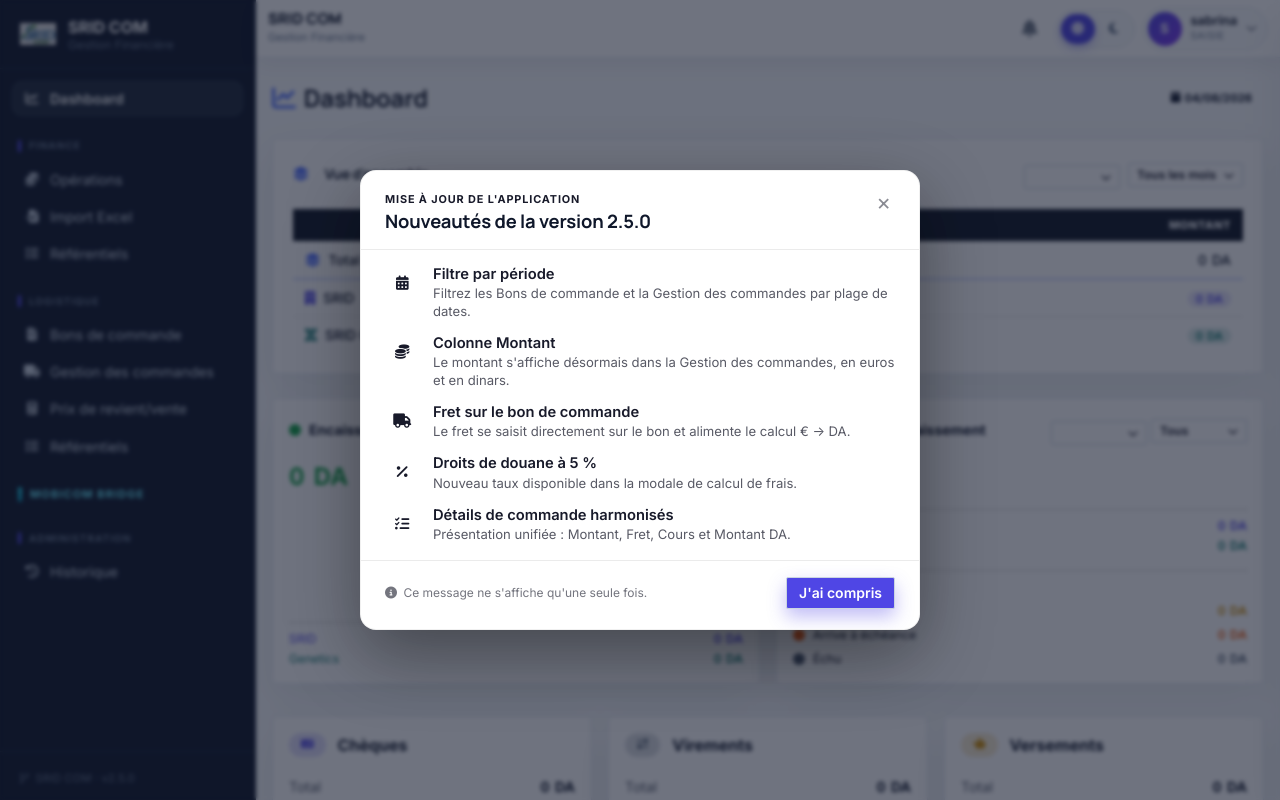
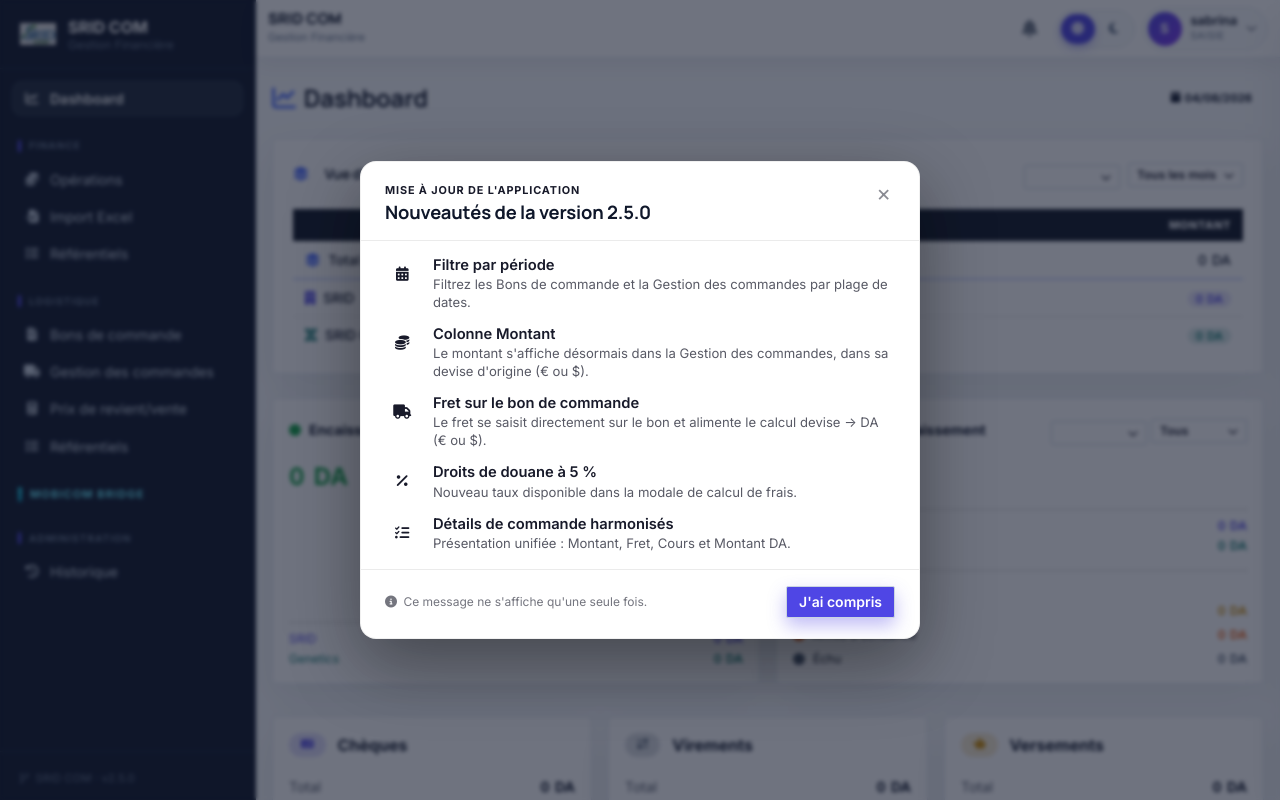
Before and after one commit to Billel-NewEra/srid, a Flask app: page / in a window 1280 px wide. Run offline with Flask 3, Linux system fonts and the light colour scheme; a user stored in the database is signed in; data that the repository does not hold is empty; some libraries are stand-ins or nearby versions.

Commit message:
update popup

```diff
--- a/templates/base.html
+++ b/templates/base.html
@@ -997,11 +997,11 @@
                     </li>
                     <li>
                         <span class="wn-ic"><i class="fas fa-coins"></i></span>
-                        <div><span class="wn-t">Colonne Montant</span><span class="wn-d">Le montant s'affiche désormais dans la Gestion des commandes, en euros et en dinars.</span></div>
+                        <div><span class="wn-t">Colonne Montant</span><span class="wn-d">Le montant s'affiche désormais dans la Gestion des commandes, dans sa devise d'origine (€ ou $).</span></div>
                     </li>
                     <li>
                         <span class="wn-ic"><i class="fas fa-truck"></i></span>
-                        <div><span class="wn-t">Fret sur le bon de commande</span><span class="wn-d">Le fret se saisit directement sur le bon et alimente le calcul € → DA.</span></div>
+                        <div><span class="wn-t">Fret sur le bon de commande</span><span class="wn-d">Le fret se saisit directement sur le bon et alimente le calcul devise → DA (€ ou $).</span></div>
                     </li>
                     <li>
                         <span class="wn-ic"><i class="fas fa-percent"></i></span>
```
